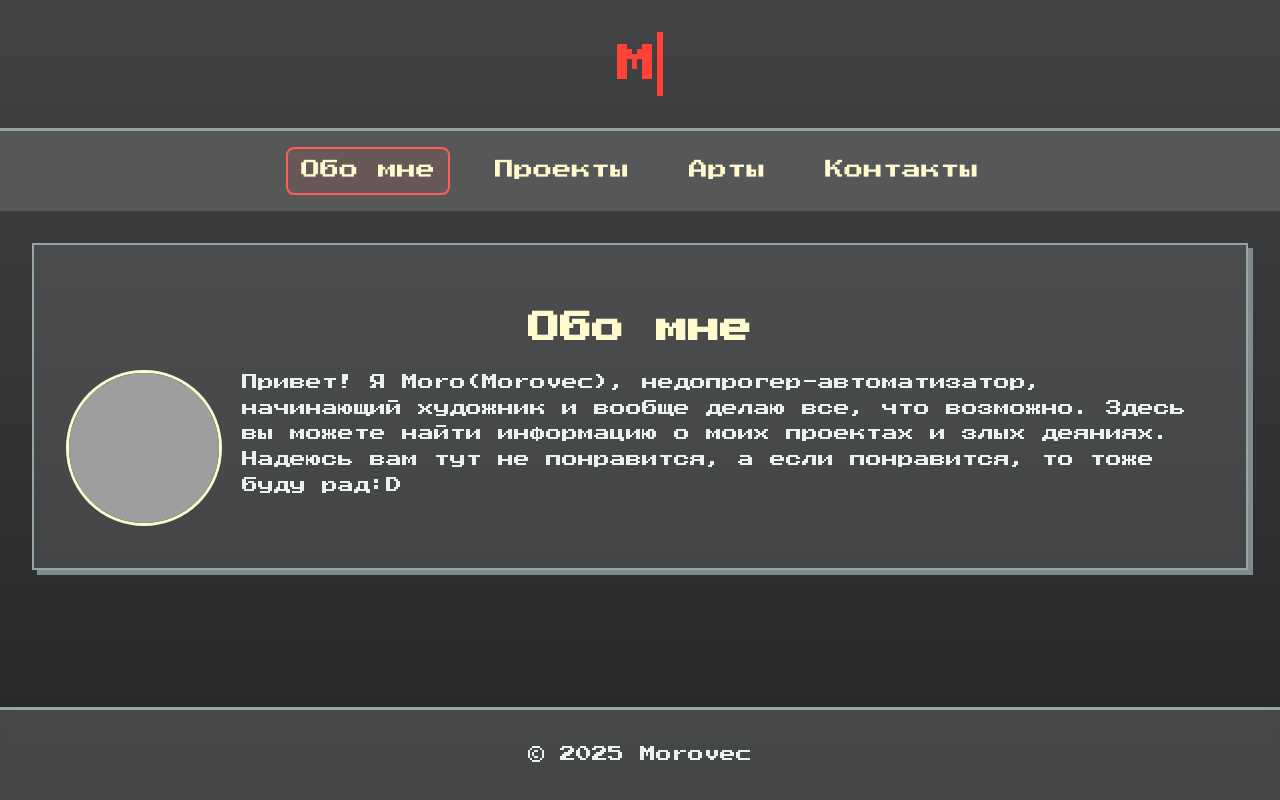
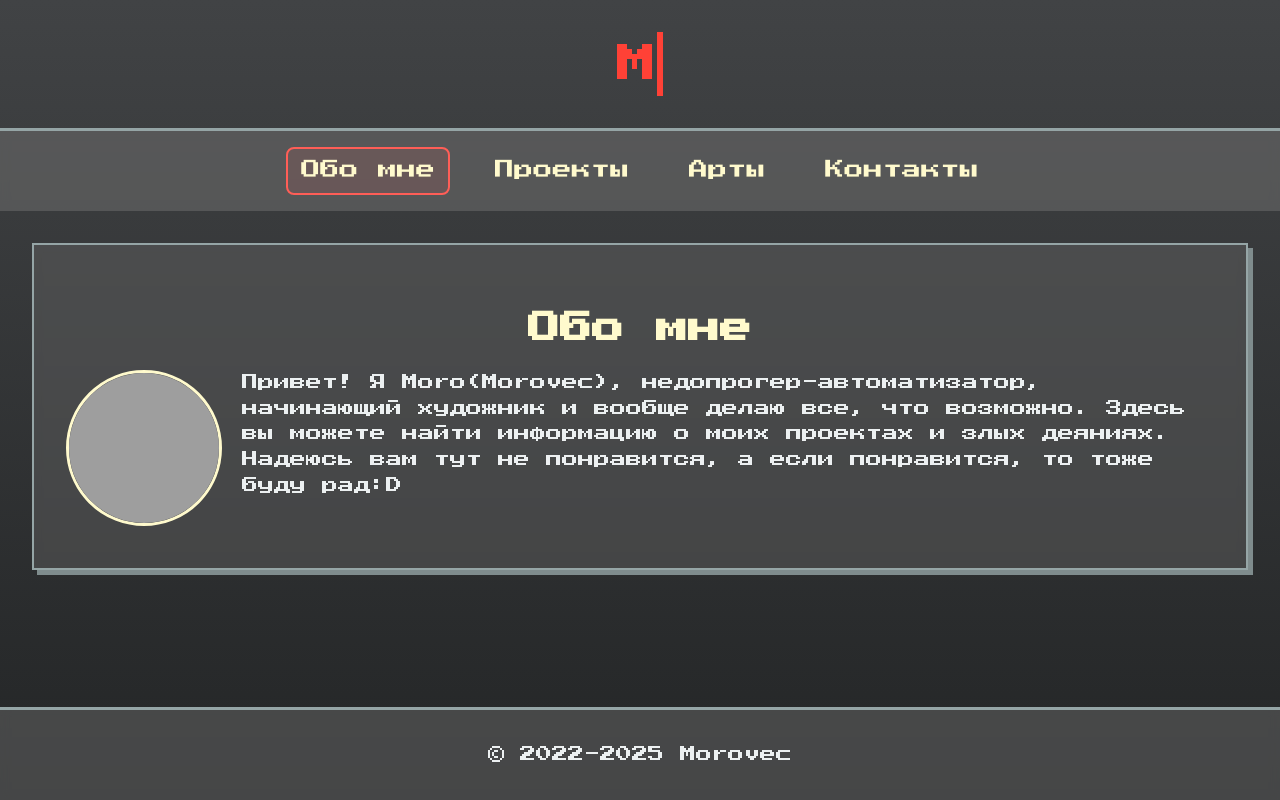
Before and after one commit to morovec/morovec.github.io, a plain HTML site: page index.html in a window 1280 px wide. Drawn offline with nearby package versions, Linux system fonts and the light colour scheme; grey boxes are pictures that could not be loaded.

Commit message:
added date

```diff
--- a/index.html
+++ b/index.html
@@ -80,7 +80,7 @@
         </section>
     </main>
     <footer>
-        <p>&copy; 2025 Morovec</p>
+        <p>&copy; 2022-2025 Morovec</p>
     </footer>
     <script src="https://cdnjs.cloudflare.com/ajax/libs/lightbox2/2.11.4/js/lightbox-plus-jquery.min.js"></script>
     <script src="script.js"></script>
```
